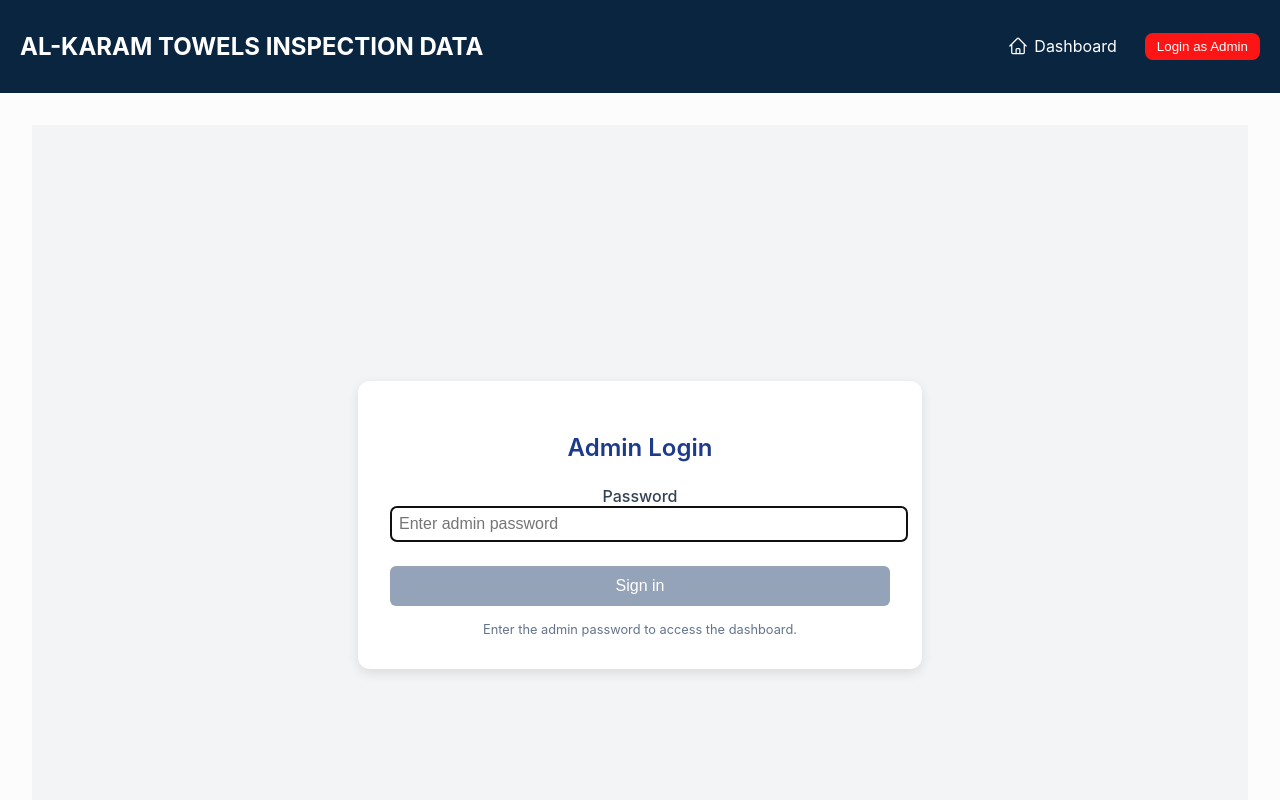
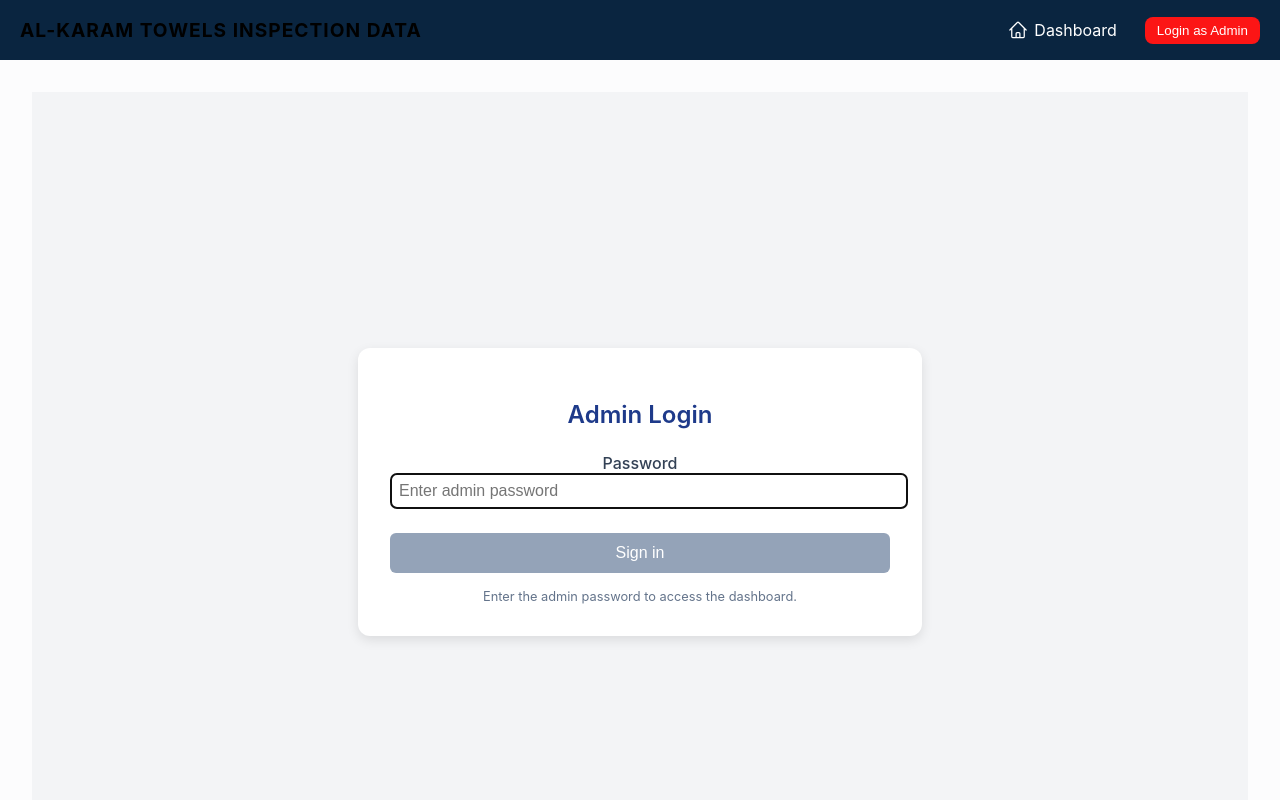
Before and after one commit to MohsinMukhtiar/Al-Karam-Towels-Inspection-Dashboard, a React (Vite) app: page /login in a window 1280 px wide. Shown: the top 800 px of the page. Built offline with nearby package versions, Linux system fonts and the light colour scheme.

Commit message:
Update Navbar.css

```diff
--- a/src/components/Navbar.css
+++ b/src/components/Navbar.css
@@ -12,6 +12,7 @@
   font-family: 'Inter', sans-serif;
   z-index: 100;
 }
+
 .btn-login {
   background-color: #fc1515;
   color: white;
@@ -34,12 +35,14 @@
   gap: 8px;
 }
 
-.logo-img {
-  height: 40px;
-  width: 100px;
-  object-fit: contain;
+.navbar-title {
+  font-size: 1.2rem;  /* Smaller font size */
+  font-weight: bold;
+  text-transform: uppercase;
+  color: black; /* Change text color to black */
+  margin: 0;
+  letter-spacing: 1px; /* Optional: Add a little spacing between letters for better readability */
 }
-
 
 /* Navigation Links */
 .navbar-links {
```
